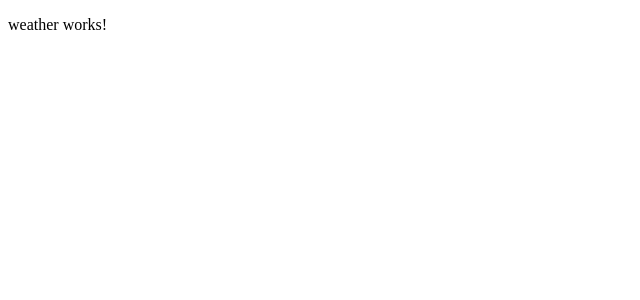
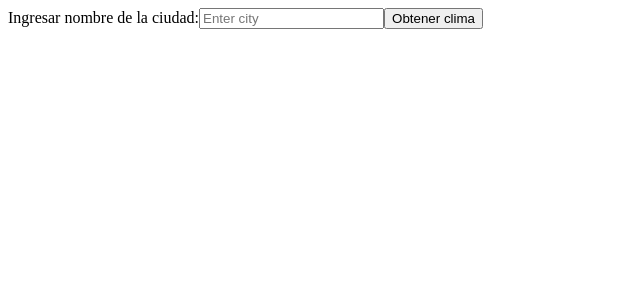
Before and after one commit to juanibarguen/Weatherio, an Angular app: page / in a window 1280 px wide. Shown: the top 300 px of the page, without its empty margins (0-640 px from the left). Built offline with nearby package versions, Linux system fonts and the light colour scheme.

Commit message:
la api funciona correctamente

```diff
--- a/src/app/app.module.ts
+++ b/src/app/app.module.ts
@@ -5,6 +5,7 @@ import { AppRoutingModule } from './app-routing.module';
 import { AppComponent } from './app.component';
 import { WeatherComponent } from './weather/weather.component';
 import { WeatherService } from './service/weather.service';
+import { FormsModule } from '@angular/forms';
 
 @NgModule({
   declarations: [
@@ -14,7 +15,8 @@ import { WeatherService } from './service/weather.service';
   imports: [
     BrowserModule,
     AppRoutingModule,
-    HttpClientModule
+    HttpClientModule,
+    FormsModule
   ],
   providers: [WeatherService],
   bootstrap: [AppComponent]
--- a/src/app/weather/weather.component.html
+++ b/src/app/weather/weather.component.html
@@ -1 +1,12 @@
-<p>weather works!</p>
+<form>
+    <label for="cityName">Ingresar nombre de la ciudad:</label>
+    <input type="text" name="cityName" id="cityName" placeholder="Enter city" [(ngModel)]="city">
+    <button type="button" (click)="getWeather()">Obtener clima</button>
+  </form>
+
+  <div *ngIf="weatherData">
+    <p *ngIf="weatherData.name">Nombre: {{weatherData.name}}</p>
+    <p *ngIf="weatherData.main && weatherData.main.temp">Temperatura: {{weatherData.main.temp}}</p>
+    <p *ngIf="weatherData.main && weatherData.main.temp_min">Temperatura Mínima: {{weatherData.main.temp_min}}</p>
+    <p *ngIf="weatherData.main && weatherData.main.temp_max">Temperatura Máxima: {{weatherData.main.temp_max}}</p>
+  </div>
--- a/src/app/weather/weather.component.ts
+++ b/src/app/weather/weather.component.ts
@@ -9,7 +9,7 @@ import { WeatherService } from '../service/weather.service';
 })
 export class WeatherComponent implements OnInit{
   city!:string;
-  weatherData: any[] = [];
+  weatherData: any = {};
 
   constructor( private apiService: WeatherService) {}
 
```
